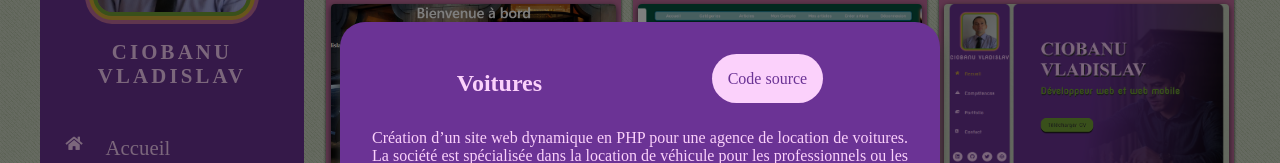
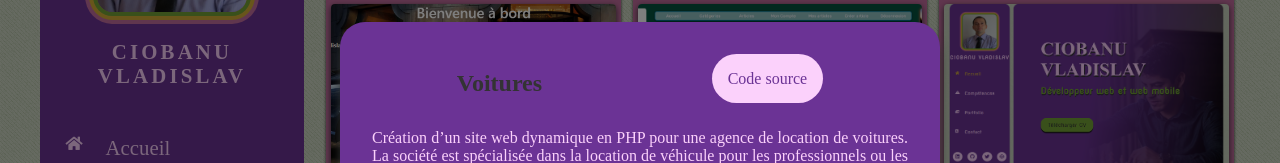
Before and after one commit to cnvvcvlad/cv-react, a React (Create React App) app: page /portfolio in a window 1280 px wide. Both pictures are taken after a click on the picture 473 px from the left and 267 px from the top of the page. Shown: the part 178-341 px from the top of the page. Built offline with nearby package versions, Linux system fonts and the light colour scheme; a web font is replaced by a local one.

Commit message:
add url adress of projects

```diff
--- a/src/components/portfolio/Project.js
+++ b/src/components/portfolio/Project.js
@@ -1,29 +1,32 @@
-import React, { Component } from 'react';
+import React, { Component } from 'react'
 
 class Project extends Component {
   state = {
     // on défini une variable qui va afficher ou cacher l'info
-        showInfo: false
+    showInfo: false,
   }
 
   handleInfo = () => {
     // mis à jour du state (boolean)
     this.setState({
-            showInfo: !this.state.showInfo
+      showInfo: !this.state.showInfo,
     })
   }
 
-
   render() {
     // on fait le destructuring des données
-        let { name, languagesIcons, source, info, picture } = this.props.item;
+    let { name, languagesIcons, source, info, picture, urlAdress } = this.props.item
 
     return (
       <div className="project">
         <div className="icons">
-                    {languagesIcons.map(icon => <i className={icon} key={icon}></i>)}
+          {languagesIcons.map((icon) => (
+            <i className={icon} key={icon}></i>
+          ))}
         </div>
-                <a href={picture} title="Image plein ecran"><h3>{name}</h3></a>
+        <a href={picture} title="Image plein ecran">
+          <h3>{name}</h3>
+        </a>
         <img src={picture} alt="" onClick={this.handleInfo} />
         <span className="infos" onClick={this.handleInfo}>
           <i className="fas fa-plus-circle"></i>
@@ -36,24 +39,39 @@ class Project extends Component {
             <div className="showInfos">
               <div className="infosContent">
                 <div className="head">
+                  <a
+                    href={urlAdress ? urlAdress : '#'}
+                    rel="noopener noreferrer"
+                    target={urlAdress ? '_blank' : ''}
+                    className=""
+                    title={urlAdress ? 'Lien vers le site' : ''}
+                  >
                     <h2>{name}</h2>
+                  </a>
                   <div className="sourceCode">
-                                        <a href={source} rel="noopener noreferrer" className="button" target="_blank">Code source</a>
+                    <a
+                      href={source}
+                      rel="noopener noreferrer"
+                      className="button"
+                      target="_blank"
+                    >
+                      Code source
+                    </a>
                   </div>
                 </div>
 
                 <p className="text">{info}</p>
 
-                                <div className="button return" onClick={this.handleInfo}>Retourner sur la page</div>
+                <div className="button return" onClick={this.handleInfo}>
+                  Retourner sur la page
                 </div>
               </div>
-
+            </div>
           )
         }
-
       </div>
-        );
+    )
   }
 }
 
-export default Project;
+export default Project
--- a/src/data/portfolioData.js
+++ b/src/data/portfolioData.js
@@ -6,7 +6,8 @@ export const portfolioData = [
     languagesIcons: ['fab fa-html5', 'fab fa-css3-alt'],
     source: 'https://github.com/cnvvcvlad/L-independante',
     info: 'La librairie L\'indépendante vous accueille tous les jours pour vous offrir le meilleur des livres.Littérature, polars, poèsie, philosophie, BD pour tous les âges et toutes les bourses.Venez découvrir notre espace tentaculaires, nos rayonnages multiformes et nos libraires joyeux.',
-    picture: './media/projet-librairie.png'
+    picture: './media/projet-librairie.png',
+    urlAdress: ''
   },
   {
     id: 2,
@@ -15,7 +16,8 @@ export const portfolioData = [
     languagesIcons: ['fab fa-js', 'fab fa-css3-alt', 'fab fa-php'],
     source: 'https://github.com/cnvvcvlad/agence_location_voitures',
     info: 'Création d’un site web dynamique en PHP pour une agence de location de voitures. La société est spécialisée dans la location de véhicule pour les professionnels ou les particuliers. Elle dispose de véhicules dans plusieures grandes villes.',
-    picture: './media/projet-agence-l-v.png'
+    picture: './media/projet-agence-l-v.png',
+    urlAdress: ''
   },
   {
     id: 3,
@@ -24,7 +26,8 @@ export const portfolioData = [
     languagesIcons: ['fab fa-js', 'fab fa-php', 'fab fa-css3-alt'],
     source: 'https://github.com/cnvvcvlad/ChessTeam',
     info: 'Le sujet de notre projet touche au développement d’une application web à partir de zéro jusqu’à l’hébergement du site. Le type du site sera un blog, avec la technologie plutôt dynamique et responsive. On utilisera le MVC et l’Orienté Objet du PHP pour l’architecture du site.',
-    picture: './media/projet-teamchess.png'
+    picture: './media/projet-teamchess.png',
+    urlAdress: 'https://teamnogent.000webhostapp.com/'
   },
   {
     id: 4,
@@ -33,7 +36,8 @@ export const portfolioData = [
     languagesIcons: ['fab fa-js', 'fab fa-css3-alt', 'fab fa-react'],
     source: 'https://github.com/cnvvcvlad/cv-react',
     info: 'Voici mon première CV en ligne. Il est codé en JavaScript et le framework React !',
-    picture: './media/projet-cv-react.png'
+    picture: './media/projet-cv-react.png',
+    urlAdress: 'https://cvidev.000webhostapp.com/'
   },
   {
     id: 5,
@@ -42,7 +46,8 @@ export const portfolioData = [
     languagesIcons: ['fab fa-symfony', 'fab fa-css3-alt', 'fab fa-php'],
     source: 'https://gitlab.com/democvidev/lezenimmo',
     info: 'Dans le but de mieux maitriser le PHP et un de ses frameworks j\'ai décidé d\'utiliser la technologie web Symfony pour développer ma plateforme web.',
-    picture: './media/projet-symfony-2.png'
+    picture: './media/projet-symfony-2.png',
+    urlAdress: 'https://zenimmo.42web.io/'
   },
   {
     id: 6,
@@ -51,6 +56,7 @@ export const portfolioData = [
     languagesIcons: ['fab fa-html5', 'fab fa-css3-alt', 'fab fa-js'],
     source: 'https://github.com/cnvvcvlad/SimplonTheater',
     info: 'Une application simple pour permettre aux utilisateurs de choisir des places de cinéma dans une salle au format fixe.',
-    picture: './media/simplon_theater.png'
+    picture: './media/simplon_theater.png',
+    urlAdress: ''
   }
 ]
```
Lines whose indentation alone changed are shown as unchanged.
